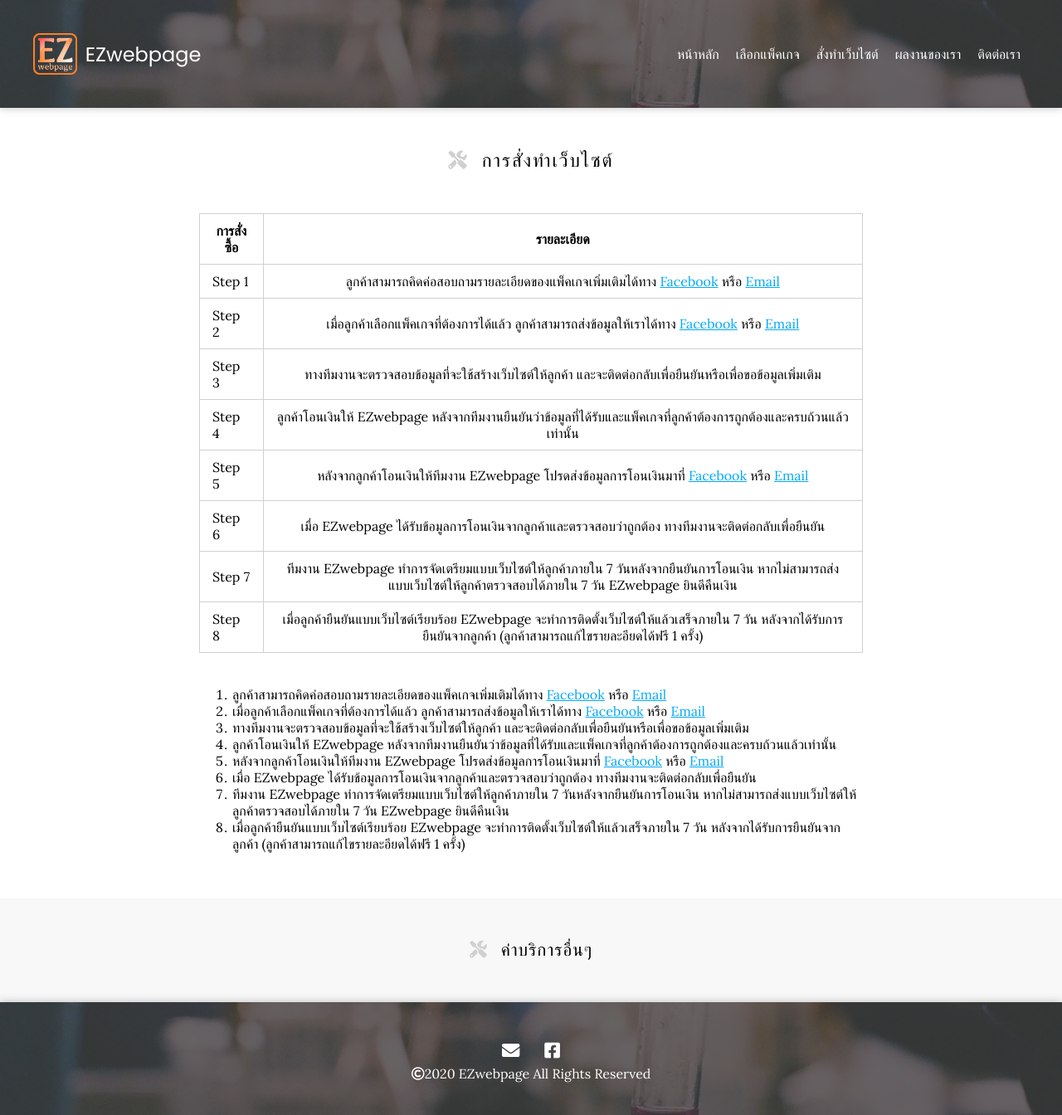
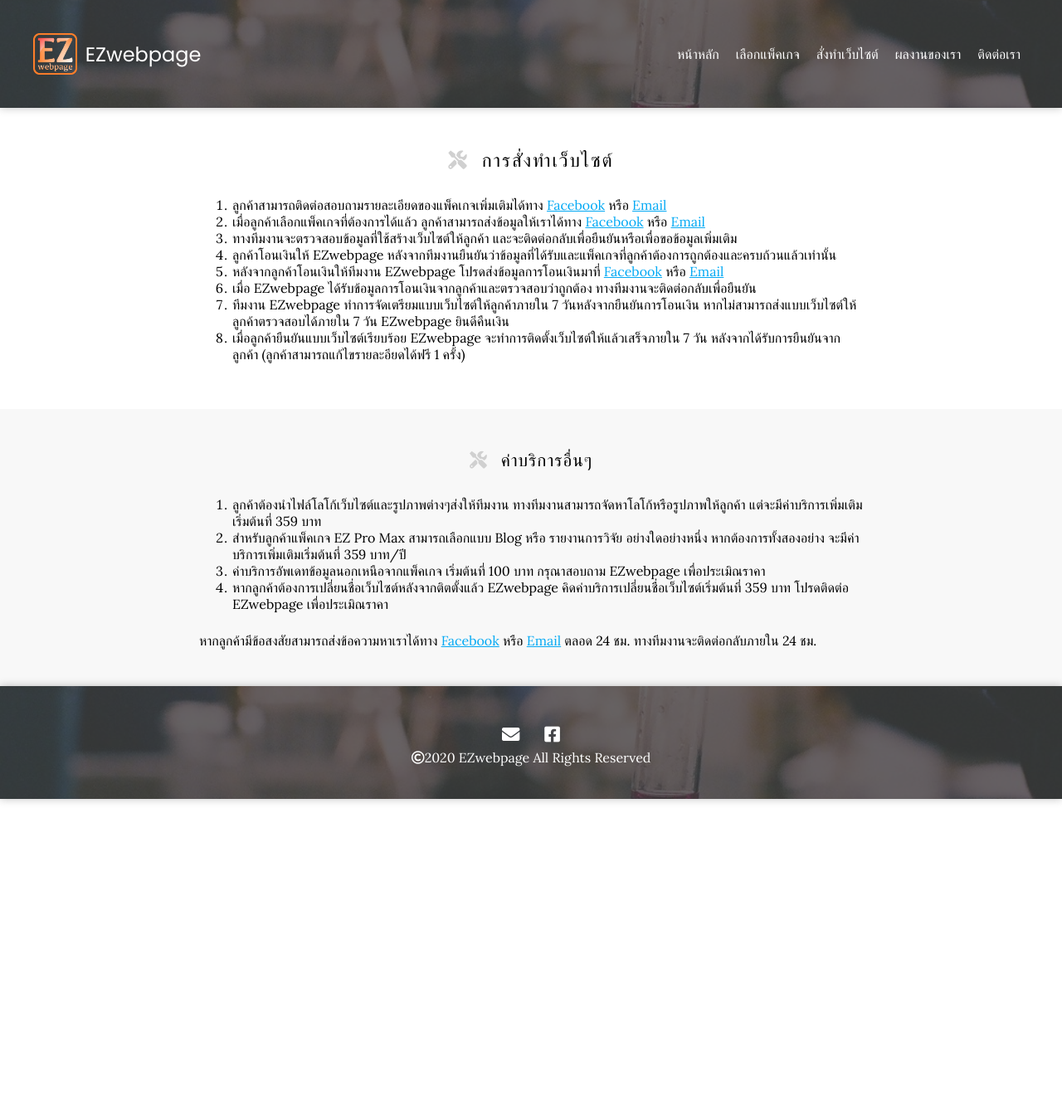
Before and after one commit to EZwebpage/Showcase, a Jekyll site: the page built from ordering/index.md, in a window 1280 px wide. Shown: the whole page at 83% size. Built offline with Jekyll 4.4.1, drawn with Linux system fonts in a browser that asks for light colours; nearby versions of some CDN libraries.

Commit message:
Update index.md

```diff
--- a/ordering/index.md
+++ b/ordering/index.md
@@ -4,27 +4,20 @@
 
 # <i class="fas fa-tools"></i>การสั่งทำเว็บไซต์
 
-| การสั่งซื้อ | รายละเอียด |
-| ----- | :----: |
-| Step 1  |  ลูกค้าสามารถคิดค่อสอบถามรายละเอียดของแพ็คเกจเพิ่มเติมได้ทาง [Facebook](https://facebook.com/EZwebpage4U) หรือ [Email](mailto:ez.webpage.99@gmail.com) |
-| Step 2  |  เมื่อลูกค้าเลือกแพ็คเกจที่ต้องการได้แล้ว ลูกค้าสามารถส่งข้อมูลให้เราได้ทาง [Facebook](https://facebook.com/EZwebpage4U) หรือ [Email](mailto:ez.webpage.99@gmail.com) |
-| Step 3  |  ทางทีมงานจะตรวจสอบข้อมูลที่จะใช้สร้างเว็บไซต์ให้ลูกค้า และจะติดต่อกลับเพื่อยืนยันหรือเพื่อขอข้อมูลเพิ่มเติม   |
-| Step 4  |  ลูกค้าโอนเงินให้ EZwebpage หลังจากทีมงานยืนยันว่าข้อมูลที่ได้รับและแพ็คเกจที่ลูกค้าต้องการถูกต้องและครบถ้วนแล้วเท่านั้น |
-| Step 5  |  หลังจากลูกค้าโอนเงินให้ทีมงาน EZwebpage โปรดส่งข้อมูลการโอนเงินมาที่ [Facebook](https://facebook.com/EZwebpage4U) หรือ [Email](mailto:ez.webpage.99@gmail.com)  |
-| Step 6  |  เมื่อ EZwebpage ได้รับข้อมูลการโอนเงินจากลูกค้าและตรวจสอบว่าถูกต้อง ทางทีมงานจะติดต่อกลับเพื่อยืนยัน |
-| Step 7  |  ทีมงาน EZwebpage ทำการจัดเตรียมแบบเว็บไซต์ให้ลูกค้าภายใน 7 วันหลังจากยืนยันการโอนเงิน หากไม่สามารถส่งแบบเว็บไซต์ให้ลูกค้าตรวจสอบได้ภายใน 7 วัน EZwebpage ยินดีคืนเงิน |
-| Step 8  |  เมื่อลูกค้ายืนยันแบบเว็บไซต์เรียบร้อย EZwebpage จะทำการติดตั้งเว็บไซต์ให้แล้วเสร็จภายใน 7 วัน หลังจากได้รับการยืนยันจากลูกค้า (ลูกค้าสามารถแก้ไขรายละอียดได้ฟรี 1 ครั้ง) |
-
-1. ลูกค้าสามารถคิดค่อสอบถามรายละเอียดของแพ็คเกจเพิ่มเติมได้ทาง [Facebook](https://facebook.com/EZwebpage4U) หรือ [Email](mailto:ez.webpage.99@gmail.com)
+1. ลูกค้าสามารถติดต่อสอบถามรายละเอียดของแพ็คเกจเพิ่มเติมได้ทาง [Facebook](https://facebook.com/EZwebpage4U) หรือ [Email](mailto:ez.webpage.99@gmail.com)
 2. เมื่อลูกค้าเลือกแพ็คเกจที่ต้องการได้แล้ว ลูกค้าสามารถส่งข้อมูลให้เราได้ทาง [Facebook](https://facebook.com/EZwebpage4U) หรือ [Email](mailto:ez.webpage.99@gmail.com)
-3. ทางทีมงานจะตรวจสอบข้อมูลที่จะใช้สร้างเว็บไซต์ให้ลูกค้า และจะติดต่อกลับเพื่อยืนยันหรือเพื่อขอข้อมูลเพิ่มเติม
+3. ทางทีมงานจะตรวจสอบข้อมูลที่ใช้สร้างเว็บไซต์ให้ลูกค้า และจะติดต่อกลับเพื่อยืนยันหรือเพื่อขอข้อมูลเพิ่มเติม
 4. ลูกค้าโอนเงินให้ EZwebpage หลังจากทีมงานยืนยันว่าข้อมูลที่ได้รับและแพ็คเกจที่ลูกค้าต้องการถูกต้องและครบถ้วนแล้วเท่านั้น
 5. หลังจากลูกค้าโอนเงินให้ทีมงาน EZwebpage โปรดส่งข้อมูลการโอนเงินมาที่ [Facebook](https://facebook.com/EZwebpage4U) หรือ [Email](mailto:ez.webpage.99@gmail.com)
 6. เมื่อ EZwebpage ได้รับข้อมูลการโอนเงินจากลูกค้าและตรวจสอบว่าถูกต้อง ทางทีมงานจะติดต่อกลับเพื่อยืนยัน
 7. ทีมงาน EZwebpage ทำการจัดเตรียมแบบเว็บไซต์ให้ลูกค้าภายใน 7 วันหลังจากยืนยันการโอนเงิน หากไม่สามารถส่งแบบเว็บไซต์ให้ลูกค้าตรวจสอบได้ภายใน 7 วัน EZwebpage ยินดีคืนเงิน
 8. เมื่อลูกค้ายืนยันแบบเว็บไซต์เรียบร้อย EZwebpage จะทำการติดตั้งเว็บไซต์ให้แล้วเสร็จภายใน 7 วัน หลังจากได้รับการยืนยันจากลูกค้า (ลูกค้าสามารถแก้ไขรายละอียดได้ฟรี 1 ครั้ง)
 
+## <i class="fas fa-tools"></i>ค่าบริการอื่นๆ
 
+1. ลูกค้าต้องนำไฟล์โลโก้เว็บไซต์และรูปภาพต่างๆส่งให้ทีมงาน ทางทีมงานสามารถจัดหาโลโก้หรือรูปภาพให้ลูกค้า แต่จะมีค่าบริการเพิ่มเติม เริ่มต้นที่ 359 บาท
+2. สำหรับลูกค้าแพ็คเกจ EZ Pro Max สามารถเลือกแบบ Blog หรือ รายงานการวิจัย อย่างใดอย่างหนึ่ง หากต้องการทั้งสองอย่าง จะมีค่าบริการเพิ่มเติมเริ่มต้นที่ 359 บาท/ปี
+3. ค่าบริการอัพเดทข้อมูลนอกเหนือจากแพ็คเกจ เริ่มต้นที่ 100 บาท กรุณาสอบถาม EZwebpage เพื่อประเมิณราคา
+4. หากลูกค้าต้องการเปลี่ยนชื่อเว็บไซต์หลังจากติตตั้งแล้ว EZwebpage คิดค่าบริการเปลี่ยนชื่อเว็บไซต์เริ่มต้นที่ 359 บาท โปรดติดต่อ EZwebpage เพื่อประเมิณราคา
 
-
-## <i class="fas fa-tools"></i>ค่าบริการอื่นๆ
+หากลูกค้ามีข้อสงสัยสามารถส่งข้อความหาเราได้ทาง [Facebook](https://facebook.com/EZwebpage4U) หรือ [Email](mailto:ez.webpage.99@gmail.com) ตลอด 24 ชม. ทางทีมงานจะติดต่อกลับภายใน 24 ชม.
```
